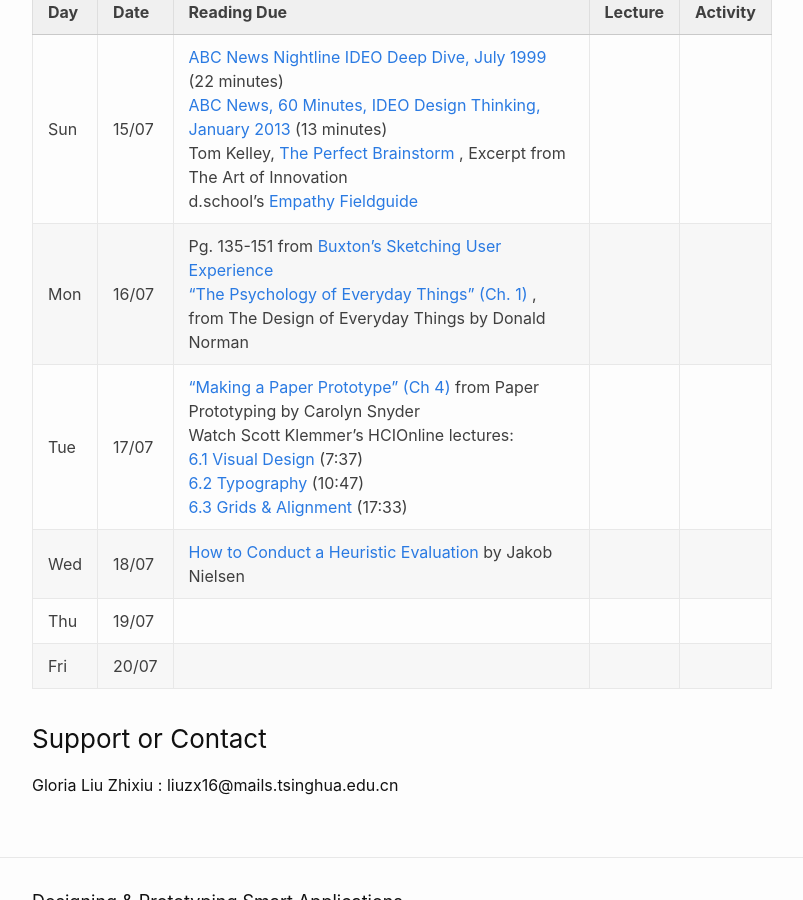
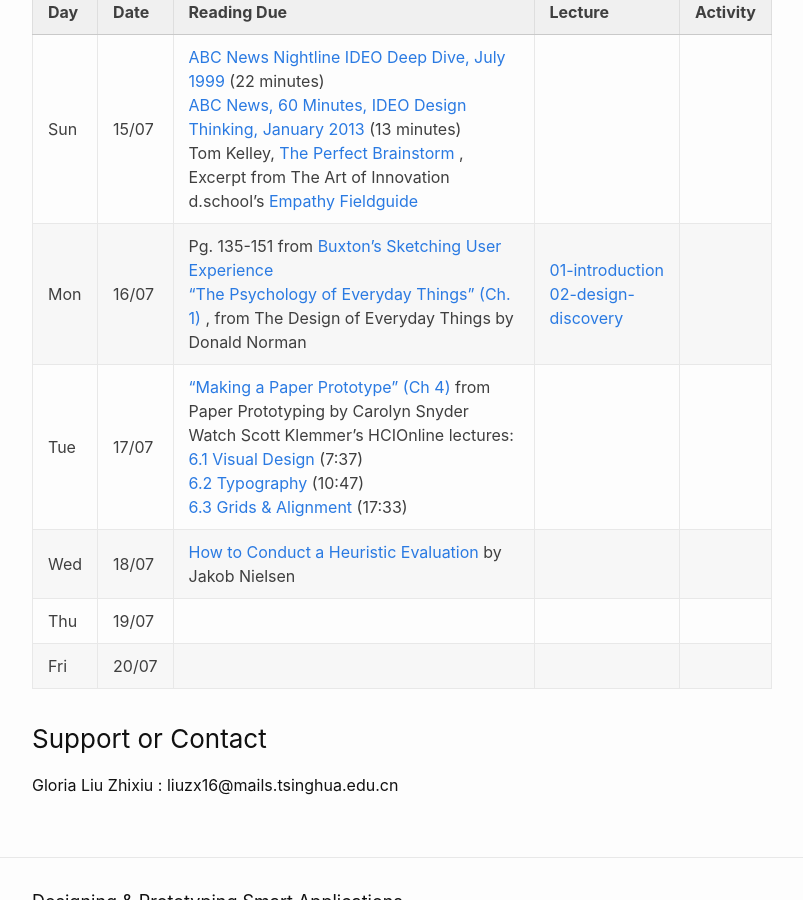
Before and after one commit to china-teaching/viax-summer-2018, a Jekyll site: the page built from _posts/2018-07-15-welcome-to-James-Landay-CS-Summer-Camp.md, in a window 1280 px wide and 900 px high, scrolled down 559 px. Shown: the whole window, without its empty margins (238-1041 px from the left). Built offline with Jekyll 4.4.1, drawn with Linux system fonts in a browser that asks for light colours.

Commit message:
pdf day 1

```diff
--- a/_layouts/home.html
+++ b/_layouts/home.html
@@ -9,7 +9,7 @@ layout: default
 
   {{ content }}
 
-<img src="https://raw.githubusercontent.com/china-teaching/viax-summer-2018/master/feedback.jpg" />
+<img src="https://raw.githubusercontent.com/china-teaching/viax-summer-2018/master/IMG_7617.JPG" />
 <br>
 <br>
 
--- a/_posts/2018-07-15-welcome-to-James-Landay-CS-Summer-Camp.md
+++ b/_posts/2018-07-15-welcome-to-James-Landay-CS-Summer-Camp.md
@@ -20,7 +20,7 @@ Below is schedule for the following days, where you could find attached the **re
 | Day    | Date     | Reading Due         | Lecture                  | Activity             |
 | ------ | -------- | ------------------- | ------------------------ | -------------------- |
 | Sun    | 15/07    | [ABC News Nightline IDEO Deep Dive, July 1999](http://hci.stanford.edu/courses/cs147/2017/au/videos/ABCNews-Nightline_IDEO_July1999.mp4) (22 minutes)  <br> [ABC News, 60 Minutes, IDEO Design Thinking, January 2013](http://hci.stanford.edu/courses/cs147/2017/au/videos/60Minutes_IDEO_January2013.mp4) (13 minutes)    <br> Tom Kelley, [The Perfect Brainstorm](https://github.com/china-teaching/viax-summer-2018/blob/master/Kelley_TheArtOfInnovation_Chapter4ThePerfectBrainstorm.pdf) , Excerpt from The Art of Innovation  <br> d.school's  [Empathy Fieldguide](https://github.com/china-teaching/viax-summer-2018/blob/master/FIELDGUIDE-Screen-DTBC-March-2015-V2.pdf)      |          |   |
-| Mon    | 16/07    | Pg. 135-151 from  [Buxton’s Sketching User Experience](https://github.com/china-teaching/viax-summer-2018/blob/master/Buxton_lowRes.pdf)   <br> ["The Psychology of Everyday Things" (Ch. 1)](https://github.com/china-teaching/viax-summer-2018/blob/master/Norman-Ch1.PDF)  , from The Design of Everyday Things by Donald Norman           |                |              |
+| Mon    | 16/07    | Pg. 135-151 from  [Buxton’s Sketching User Experience](https://github.com/china-teaching/viax-summer-2018/blob/master/Buxton_lowRes.pdf)   <br> ["The Psychology of Everyday Things" (Ch. 1)](https://github.com/china-teaching/viax-summer-2018/blob/master/Norman-Ch1.PDF)  , from The Design of Everyday Things by Donald Norman           | [01-introduction](https://github.com/china-teaching/viax-summer-2018/raw/master/01-introduction.pdf) <br>  [02-design-discovery](https://github.com/china-teaching/viax-summer-2018/raw/master/02-design-discovery.pdf)             |              |
 | Tue    | 17/07    | ["Making a Paper Prototype" (Ch 4)](https://github.com/china-teaching/viax-summer-2018/blob/master/Snyder-Ch4.PDF)  from Paper Prototyping by Carolyn Snyder  <br> Watch Scott Klemmer’s HCIOnline lectures:  <br>  [6.1 Visual Design](https://www.youtube.com/watch?v=TIg8ab4PqbU&list=PLNtQfKgd43l2kR11FzLF2cXd_fp3kj7jD&index=3) (7:37)   <br>  [6.2 Typography](https://www.youtube.com/watch?v=82gp_2vqLTc&index=2&list=PLNtQfKgd43l2kR11FzLF2cXd_fp3kj7jD) (10:47)   <br>  [6.3 Grids & Alignment](https://www.youtube.com/watch?v=iV9FVoCCT74&list=PLNtQfKgd43l2kR11FzLF2cXd_fp3kj7jD&index=3) (17:33)     |        |          |
 | Wed    | 18/07    | [How to Conduct a Heuristic Evaluation](http://www.useit.com/articles/how-to-conduct-a-heuristic-evaluation/)  by Jakob Nielsen       |          |         |
 | Thu    | 19/07    |     |        |    |
```
Also changed, not shown: 1 other file.
